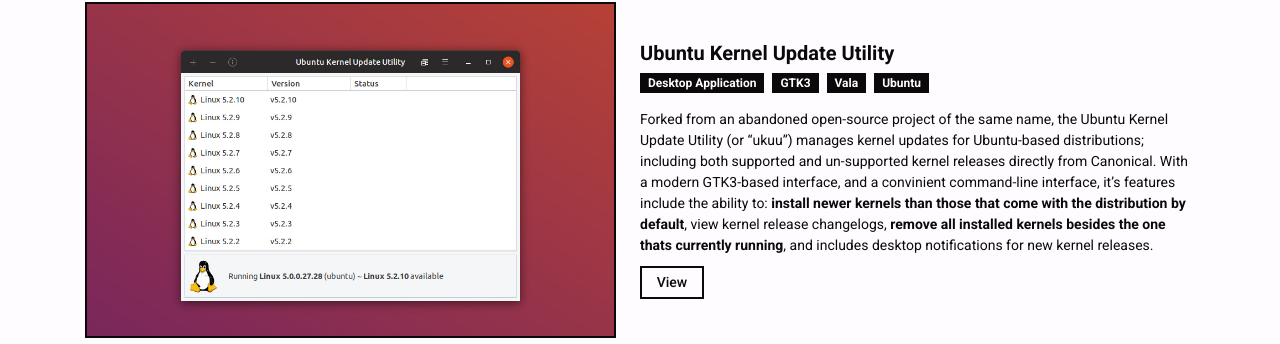
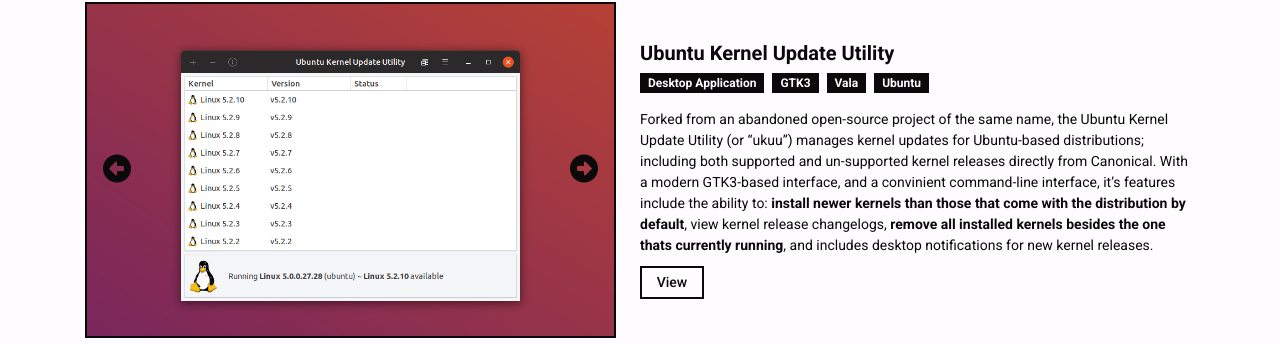
Before and after one commit to joshuadowding/jdowding.me, a Jekyll site: the page built from projects.html, in a window 1280 px wide. Shown: the part 106-450 px from the top of the page. Built offline with Jekyll 4.4.1, drawn with Linux system fonts in a browser that asks for light colours; nearby versions of some CDN libraries.

Commit message:
post: implement optional image carousels

```diff
--- a/_layouts/default.html
+++ b/_layouts/default.html
@@ -22,12 +22,16 @@
   <link rel="stylesheet" href="https://fonts.googleapis.com/css?family=Roboto:100,300,400,500,700,900&display=swap">
   <link rel="stylesheet" href="https://fonts.googleapis.com/css?family=Poppins:100,300,400,500,700,900&display=swap">
 
+  <link rel="stylesheet" type="text/css" href="//cdn.jsdelivr.net/npm/slick-carousel@1.8.1/slick/slick.css"/>
+
   <link rel="stylesheet" href="{{ site.baseurl }}/css/main.css">
 
   <script type="text/javascript" src="https://code.jquery.com/jquery-3.3.1.slim.min.js" integrity="sha384-q8i/X+965DzO0rT7abK41JStQIAqVgRVzpbzo5smXKp4YfRvH+8abtTE1Pi6jizo" crossorigin="anonymous"></script>
   <script type="text/javascript" src="https://cdnjs.cloudflare.com/ajax/libs/popper.js/1.14.7/umd/popper.min.js" integrity="sha384-UO2eT0CpHqdSJQ6hJty5KVphtPhzWj9WO1clHTMGa3JDZwrnQq4sF86dIHNDz0W1" crossorigin="anonymous"></script>
   <script type="text/javascript" src="https://stackpath.bootstrapcdn.com/bootstrap/4.3.1/js/bootstrap.min.js" integrity="sha384-JjSmVgyd0p3pXB1rRibZUAYoIIy6OrQ6VrjIEaFf/nJGzIxFDsf4x0xIM+B07jRM" crossorigin="anonymous"></script>
   <script type="text/javascript" src="https://kit.fontawesome.com/6c993b40b9.js"></script>
+
+  <script type="text/javascript" src="//cdn.jsdelivr.net/npm/slick-carousel@1.8.1/slick/slick.min.js"></script>
 
   <script type="text/javascript" src="{{ site.baseurl }}/js/main.js"></script>
 
--- a/css/main.scss
+++ b/css/main.scss
@@ -441,11 +441,32 @@
 
         .post-image {
           width: 50%;
+          padding-right: 24px;
+
+          &.post-carousel {
+            .slick-arrow {
+              position: absolute;
+              width: 64px;
+              height: 64px;
+              border: 0;
+              background: transparent;
+
+              &.slick-prev {
+                top: 136px;
+                left: 0;
+                z-index: 1;
+              }
+
+              &.slick-next {
+                top: 136px;
+                right: 24px;
+              }
+            }
+          }
 
           .image-wrapper {
             position: relative;
             display: block;
-            padding-right: 24px;
 
             .image {
               width: 100%;
@@ -569,10 +590,15 @@
 
             .post-image {
               width: 100%;
+              padding-right: 0;
+              margin-bottom: 24px;
 
-              img {
-                padding-right: 0;
-                margin-bottom: 24px;
+              &.post-carousel {
+                .slick-arrow {
+                  &.slick-next {
+                    right: 0;
+                  }
+                }
               }
             }
 
--- a/projects.html
+++ b/projects.html
@@ -10,11 +10,21 @@
       <div class="posts">
         {% for post in site.categories.portfolio %}
         <article class="post">
+          {% if post.image != null %}
           <div class="post-image">
             <a class="image-wrapper" href="{{ site.baseurl }}{{ post.image }}">
               <div class="image" style="background-image: url('{{ post.image }}')"></div>
             </a>
           </div>
+          {% elsif post.images != empty %}
+          <div class="post-image post-carousel">
+            {% for image in post.images %}
+            <a class="image-wrapper" href="{{ site.baseurl }}{{ image }}">
+              <div class="image" style="background-image: url('{{ image }}')"></div>
+            </a>
+            {% endfor %}
+          </div>
+          {% endif %}
           <div class="post-body">
             <h3 class="post-title">{{ post.title }}</h3>
             <h6 class="post-subtitle">{{ post.subtitle }}</h6>
@@ -43,3 +53,15 @@
     </div>
   </div>
 </div>
+
+<script type="text/javascript">
+  $(document).ready(function () {
+    $('.post-carousel').slick({
+      dots: false,
+      infinite: true,
+      speed: 300,
+      prevArrow: '<button class="slick-prev"><i class="fas fa-arrow-alt-circle-left"></i></button>',
+      nextArrow: '<button class="slick-next"><i class="fas fa-arrow-alt-circle-right"></i></button>'
+    });
+  });
+</script>
```
Also changed, not shown: _posts/2019-08-23-Portfolio.md (+6 -1 lines).
